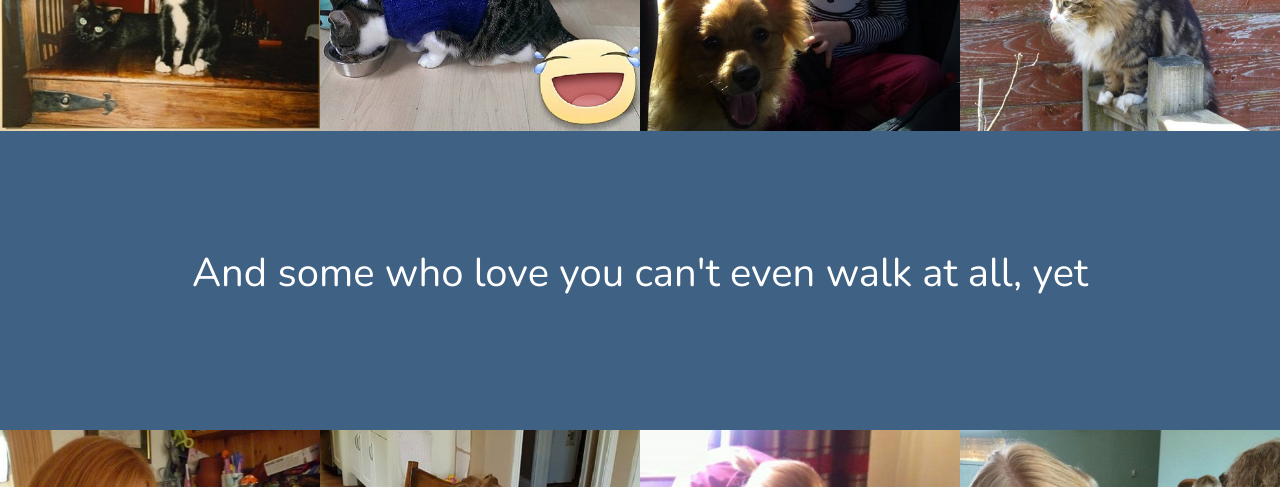
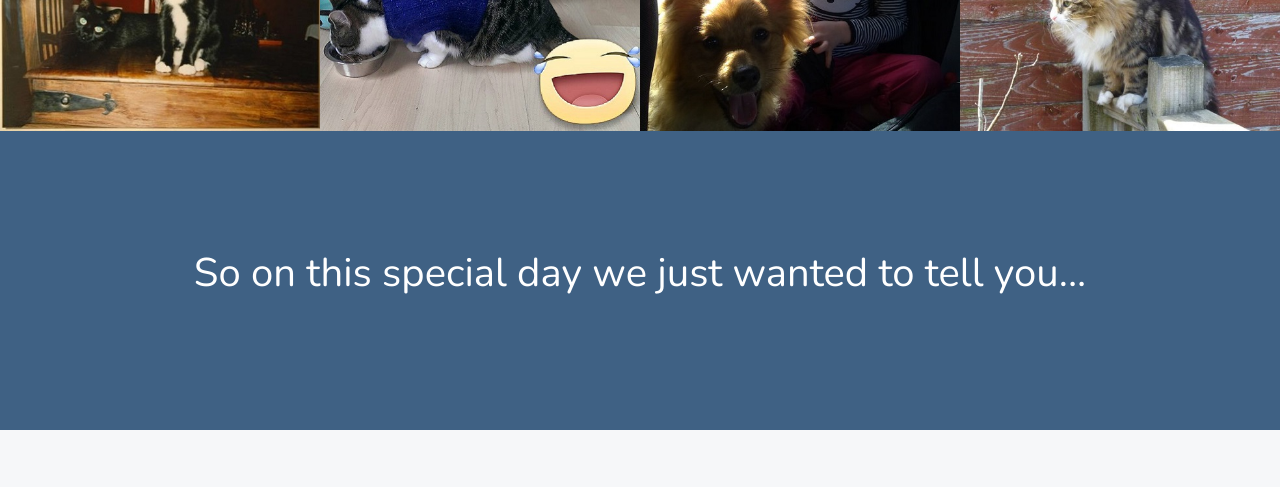
Before and after one commit to jodiegardiner/github.io, a plain HTML site: page you-awesome/index.html in a window 1280 px wide. Shown: the part 4820-5307 px from the top of the page. Drawn offline with nearby package versions, Linux system fonts and the light colour scheme.

Commit message:
Initial release

```diff
--- a/you-awesome/index.html
+++ b/you-awesome/index.html
@@ -588,13 +588,13 @@
 				</div>
 			</div>
 		</section>
-		<section class="download" id="download">
+		<!-- <section class="download" id="download">
 			<div class="container">
 				<div class="row">
 					<div class="col-md-12 text-center wp4">
 						<h1>And some who love you can't even walk at all, yet</h1>
 						<!-- <a href="http://tympanus.net/codrops/?p=22554" class="download-btn">Download! <i class="fa fa-download"></i></a> -->
-					</div>
+					<!-- </div>
 				</div>
 			</div>
 		</section>
@@ -657,7 +657,7 @@
 					</ul>
 				</div>
 			</div>
-		</section>
+		</section> -->
 		<section class="download" id="download">
 			<div class="container">
 				<div class="row">
```
